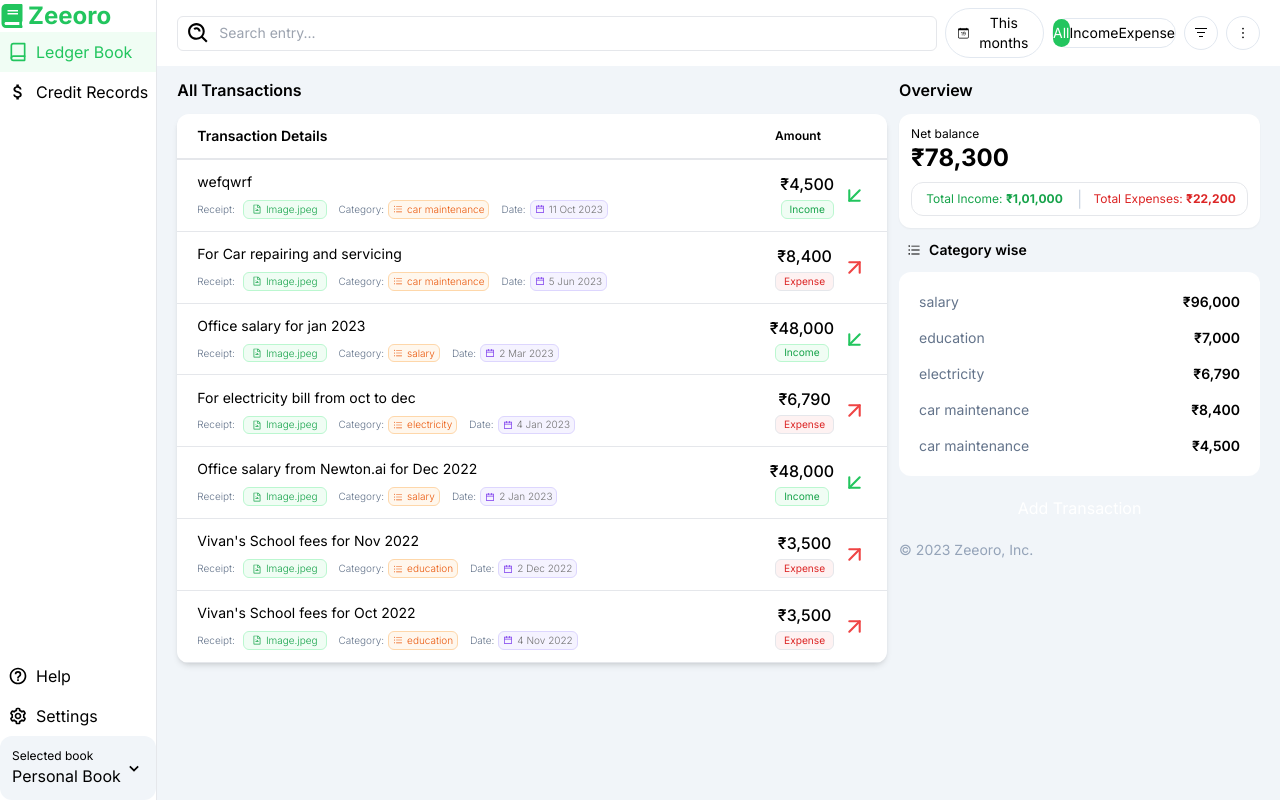
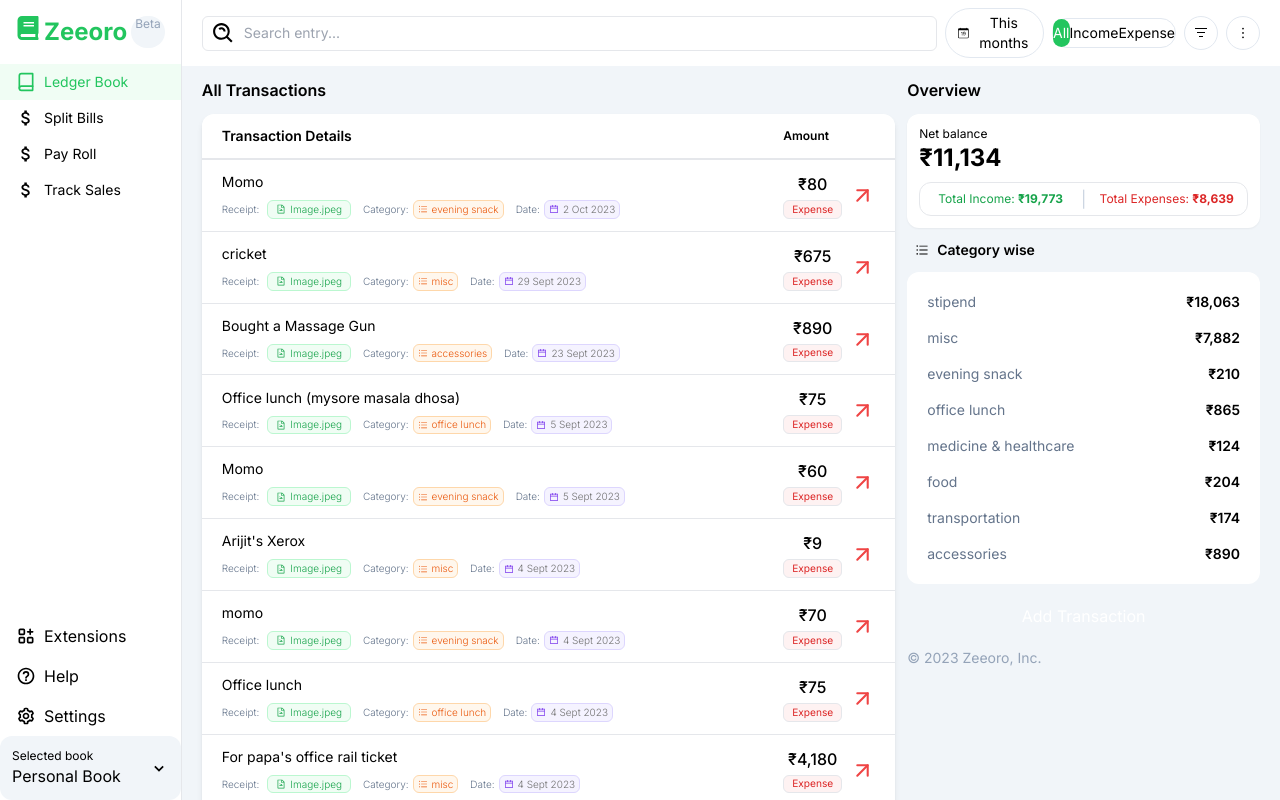
Before and after one commit to ginneeipg/KhataBook-Boilerplate-, a Next.js app: page /ledgerbook in a window 1280 px wide. Built offline with nearby package versions, Linux system fonts and the light colour scheme; data requests are answered from the project's data file.

Commit message:
Added Extension page

```diff
--- a/Components/LedgerBookNavBar/LedgerBookNavBar.tsx
+++ b/Components/LedgerBookNavBar/LedgerBookNavBar.tsx
@@ -1,4 +1,4 @@
-import React from "react";
+import React, { useState } from "react";
 import {
   AiOutlineMore,
   AiOutlinePrinter,
@@ -15,6 +15,14 @@ import {
   SelectValue,
 } from "@radix-ui/react-select";
 import { Portal } from "@radix-ui/react-dialog";
+import {
+  Popover,
+  PopoverContent,
+  PopoverTrigger,
+} from "@radix-ui/react-popover";
+import { Button, DayPicker } from "react-day-picker";
+import { CalendarIcon } from "lucide-react";
+import { Calendar } from "../ui/calendar";
 
 function LedgerBookNavBar({
   searchString,
@@ -35,7 +43,7 @@ function LedgerBookNavBar({
   filterDate: string;
   setFilterDate: any;
 }) {
-  console.log(filterDate);
+  const [selected, setSelected] = useState<Date | undefined>(new Date());
 
   return (
     <div className="flex-col flex  bg-white border-b sticky top-0 z-50  py-2 px-5 gap-2">
@@ -50,7 +58,23 @@ function LedgerBookNavBar({
             className="bg-transparent outline-none text-sm flex-1"
           />
         </div>
-        {filterDate === "Custom" && <div>130920</div>}
+        {filterDate === "Custom" && (
+          <Popover >
+            <PopoverTrigger>{selected?.toString()}</PopoverTrigger>
+            <PopoverContent   >
+              <Calendar
+                mode="single"
+                selected={selected}
+                onSelect={setSelected}
+                initialFocus
+                showOutsideDays={false}
+
+
+                fromDate={new Date()}
+              />
+            </PopoverContent>
+          </Popover>
+        )}
 
         <div
           className={`rounded-full  py-1 px-3 cursor-pointer border border-slate-200 bg-white flex flex-row items-center justify-between gap-2 `}
--- a/Components/SideBarMenu/SideBarMenu.tsx
+++ b/Components/SideBarMenu/SideBarMenu.tsx
@@ -2,10 +2,15 @@
 import { SideBarMenuType } from "@/types/SideBarMenuType";
 import Link from "next/link";
 import { usePathname } from "next/navigation";
-import { BiChevronDown, BiCog, BiHelpCircle } from "react-icons/bi";
+import {
+  BiChevronDown,
+  BiCog,
+  BiExtension,
+  BiHelpCircle,
+} from "react-icons/bi";
 import { FaBook } from "react-icons/fa";
 import { FiBook } from "react-icons/fi";
-import { GiNotebook } from "react-icons/gi";
+import { TbApps } from "react-icons/tb";
 import { MdOutlineAttachMoney } from "react-icons/md";
 
 function SideBarMenu() {
@@ -22,7 +27,7 @@ function SideBarMenu() {
       link: "/ledgerbook",
     },
     {
-      title: "Credit Records",
+      title: "Split Bills",
       icon: (
         <>
           <MdOutlineAttachMoney size={20} />
@@ -30,15 +35,37 @@ function SideBarMenu() {
       ),
       link: "/credit-record",
     },
+    {
+      title: "Pay Roll",
+      icon: (
+        <>
+          <MdOutlineAttachMoney size={20} />
+        </>
+      ),
+      link: "/pay-roll",
+    },
+    {
+      title: "Track Sales",
+      icon: (
+        <>
+          <MdOutlineAttachMoney size={20} />
+        </>
+      ),
+      link: "/pay-roll",
+    },
   ];
 
   return (
     <div className="flex-col flex min-h-screen border-r text-neutral-700 min-w-[16rem]">
       {/* Logo */}
-      <div className=" text-2xl  text-green-500 flex flex-row items-center p-4 gap-1">
+      <div className=" text-2xl  text-green-500 flex flex-row items-baseline p-4 gap-1">
         <FaBook />
 
         <span className="font-bold italic ">Zeeoro</span>
+        <span className="text-xs text-slate-400 bg-slate-100 px-1 py-0.5  rounded-full">
+          {" "}
+          Beta
+        </span>
       </div>
 
       {/* Menu */}
@@ -46,7 +73,7 @@ function SideBarMenu() {
         {sidebarMenuList.map((menuItem) => (
           <Link key={menuItem?.link} href={menuItem?.link}>
             <div
-              className={`flex flex-row border-l-4 items-center px-4  gap-2 hover:bg-neutral-100/40 p-2 ${
+              className={`flex flex-row border-l-4 items-center px-4 text-sm  gap-2 hover:bg-neutral-100/40 p-2 ${
                 pathname === menuItem?.link
                   ? "text-green-500   border-green-500 bg-green-50"
                   : " border-white"
@@ -60,6 +87,20 @@ function SideBarMenu() {
       </div>
 
       <div className="my-auto" />
+      <Link href={"/extensions"}>
+        <div
+          className={`flex flex-row items-center px-4 border-l-4  gap-2 hover:bg-neutral-100/40 p-2 ${
+            pathname === "/extensions"
+              ? "text-green-500   border-green-500 bg-green-50"
+              : " border-white"
+          }`}
+        >
+          <span>
+            <TbApps size={20} />
+          </span>
+          {"Extensions"}
+        </div>
+      </Link>
 
       <Link href={"/help"}>
         <div
--- a/Components/SideSheet/AddTransactionSheet.tsx
+++ b/Components/SideSheet/AddTransactionSheet.tsx
@@ -119,6 +119,10 @@ function SidebarSheet({ open, setOpen }: { open: boolean; setOpen: any }) {
                   mode="single"
                   selected={date}
                   onSelect={setDate}
+                  disabled={(date) =>
+                    date > new Date() || date < new Date("1900-01-01")
+                  }
+
                   initialFocus
                   showOutsideDays={false}
                 />
--- a/Data/db.json
+++ b/Data/db.json
@@ -2,77 +2,277 @@
   "transaction": [
     {
       "type": "income",
-      "amount": 48000,
-      "description": "Office salary from Newton.ai for Dec 2022",
-      "categories": "salary",
-      "date": 1672684200000,
-      "id": 1
-    },
-    {
-      "type": "expense",
-      "amount": 3500,
-      "description": "Vivan's School fees for Oct 2022",
-      "categories": "education",
-      "date": 1667586600000,
+      "amount": 18063,
+      "description": "Rehook internship stipend",
+      "categories": "stipend",
+      "date": 1693506600000,
       "id": 2
     },
     {
       "type": "expense",
-      "amount": 3500,
-      "description": "Vivan's School fees for Nov 2022",
-      "categories": "education",
-      "date": 1670005800000,
+      "amount": 9,
+      "description": "Arijit's Xerox",
+      "categories": "misc",
+      "date": 1693852200000,
       "id": 3
     },
     {
       "type": "expense",
-      "amount": 6790,
-      "description": "For electricity bill from oct to dec",
-      "categories": "electricity",
-      "date": 1672857000000,
+      "amount": 70,
+      "description": "momo",
+      "categories": "evening snack",
+      "date": 1693852200000,
       "id": 4
     },
     {
-      "type": "income",
-      "amount": 48000,
-      "description": "Office salary for jan 2023",
-      "categories": "salary",
-      "date": 1677781800000,
+      "type": "expense",
+      "amount": 75,
+      "description": "Office lunch",
+      "categories": "office lunch",
+      "date": 1693852200000,
       "id": 5
     },
     {
       "type": "expense",
-      "amount": 8400,
-      "description": "For Car repairing and servicing ",
-      "categories": "car maintenance ",
-      "date": 1685989800000,
+      "amount": 4183,
+      "description": "For papa's office rail ticket  ",
+      "categories": "misc",
+      "date": 1693852200000,
       "id": 6
     },
     {
+      "type": "expense",
+      "amount": 130,
+      "description": "Office lunch",
+      "categories": "office lunch",
+      "date": 1693765800000,
+      "id": 7
+    },
+    {
+      "type": "expense",
+      "amount": 125,
+      "description": "Paid to Arijit for \nchicken (55) and egg fried rice (70)",
+      "categories": "misc",
+      "date": 1693765800000,
+      "id": 8
+    },
+    {
       "type": "income",
-      "amount": 4500,
-      "description": "wefqwrf",
-      "categories": "car maintenance",
-      "date": 1697049000000,
-      "id": 7
+      "amount": 100,
+      "description": "Received for Zomato order from arijit",
+      "categories": "misc",
+      "date": 1693593000000,
+      "id": 9
+    },
+    {
+      "type": "expense",
+      "amount": 550,
+      "description": "paid back to Arijit for paying my bill, when I didn't carry money.",
+      "categories": "misc",
+      "date": 1693593000000,
+      "id": 10
+    },
+    {
+      "type": "expense",
+      "amount": 124,
+      "description": "purchased syrup for myself",
+      "categories": "medicine & healthcare",
+      "date": 1693593000000,
+      "id": 11
+    },
+    {
+      "type": "expense",
+      "amount": 186,
+      "description": "paid for office lunch for me and Shailav Bhaiya ",
+      "categories": "office lunch",
+      "date": 1693506600000,
+      "id": 12
+    },
+    {
+      "type": "income",
+      "amount": 110,
+      "description": "paid back for office lunch from Shailav Bhaiya",
+      "categories": "food",
+      "date": 1693506600000,
+      "id": 13
+    },
+    {
+      "type": "income",
+      "amount": 500,
+      "description": "Received from Nilesh for paying wifi bill",
+      "categories": "misc",
+      "date": 1693506600000,
+      "id": 14
+    },
+    {
+      "type": "expense",
+      "amount": 472,
+      "description": "Paid Wifi fees for Home",
+      "categories": "misc",
+      "date": 1693506600000,
+      "id": 15
+    },
+    {
+      "type": "expense",
+      "amount": 70,
+      "description": "Paid to Prakash Bhaiya for office lunch.",
+      "categories": "office lunch",
+      "date": 1693420200000,
+      "id": 16
+    },
+    {
+      "type": "expense",
+      "amount": 77,
+      "description": "Paid to Rapido for transiting from Ram Kumari Didi's house on Rakhi.",
+      "categories": "transportation",
+      "date": 1693420200000,
+      "id": 17
+    },
+    {
+      "type": "expense",
+      "amount": 80,
+      "description": "Purchased chocolates and chips for Ram Kumari Didi's children",
+      "categories": "misc",
+      "date": 1693420200000,
+      "id": 18
+    },
+    {
+      "type": "expense",
+      "amount": 97,
+      "description": "Paid for Rapido to Ram Kumari Didi's house",
+      "categories": "transportation",
+      "date": 1693333800000,
+      "id": 19
+    },
+    {
+      "type": "expense",
+      "amount": 155,
+      "description": "Office lunch (Biryani)",
+      "categories": "office lunch",
+      "date": 1693333800000,
+      "id": 20
+    },
+    {
+      "type": "expense",
+      "amount": 99,
+      "description": "Office lunch (South meals)",
+      "categories": "office lunch",
+      "date": 1693247400000,
+      "id": 21
+    },
+    {
+      "type": "expense",
+      "amount": 188,
+      "description": "Purchase Cloth basket from Amazon. 99X2=188",
+      "categories": "misc",
+      "date": 1693161000000,
+      "id": 22
+    },
+    {
+      "type": "expense",
+      "amount": 55,
+      "description": "Purchased Bread for me and arijit. 55X2 =110 (Arijit paid 55)",
+      "categories": "food",
+      "date": 1693161000000,
+      "id": 23
+    },
+    {
+      "type": "expense",
+      "amount": 75,
+      "description": "Office lunch (Mysore masala dhosa)",
+      "categories": "office lunch",
+      "date": 1693161000000,
+      "id": 24
+    },
+    {
+      "type": "income",
+      "amount": 1000,
+      "description": "Received from Papa",
+      "categories": "misc",
+      "date": 1693161000000,
+      "id": 25
+    },
+    {
+      "type": "expense",
+      "amount": 39,
+      "description": "paid for breakfast (idli at Adigas)",
+      "categories": "food",
+      "date": 1693161000000,
+      "id": 26
+    },
+    {
+      "type": "expense",
+      "amount": 75,
+      "description": "Office lunch (mysore masala dhosa)",
+      "categories": "office lunch",
+      "date": 1693938600000,
+      "id": 27
+    },
+    {
+      "type": "expense",
+      "amount": 60,
+      "description": "Momo",
+      "categories": "evening snack",
+      "date": 1693938600000,
+      "id": 28
+    },
+    {
+      "type": "expense",
+      "amount": 890,
+      "description": "Bought a Massage Gun",
+      "categories": "accessories ",
+      "date": 1695493800000,
+      "id": 29
+    },
+    {
+      "type": "expense",
+      "amount": 675,
+      "description": "cricket",
+      "categories": "misc",
+      "date": 1696012200000,
+      "id": 30
+    },
+    {
+      "type": "expense",
+      "amount": 80,
+      "description": "Momo",
+      "categories": "evening snack",
+      "date": 1696271400000,
+      "id": 31
     }
   ],
   "categories": [
     {
-      "name": "salary",
+      "name": "office lunch",
       "id": 1
     },
     {
-      "name": "education",
+      "name": "stipend",
       "id": 2
     },
     {
-      "name": "electricity",
+      "name": "evening snack",
       "id": 3
     },
     {
-      "name": "car maintenance ",
+      "name": "misc",
       "id": 4
+    },
+    {
+      "name": "food",
+      "id": 5
+    },
+    {
+      "name": "medicine & healthcare",
+      "id": 6
+    },
+    {
+      "name": "transportation",
+      "id": 7
+    },
+    {
+      "name": "accessories ",
+      "id": 8
     }
   ],
   "credit_record": [
--- a/app/credit-record/page.tsx
+++ b/app/credit-record/page.tsx
@@ -16,6 +16,8 @@ function CreditRecord() {
   const [showAllTransactions, SetshowAllTransactions] = useState<boolean>(true);
 
   const [totalAmount, setTotalAmount] = useState<any[]>([]);
+  const tabList = ["People", "Group", ];
+  const [selectTabIndex, setSelectTabIndex] = useState<number>(0);
 
   useEffect(() => {
     getData();
@@ -80,7 +82,7 @@ function CreditRecord() {
       <div className="flex-col flex  bg-white w-1/3 border-r ">
         <div className="flex-col flex gap-3 p-3">
           <div className="flex flex-row justify-between">
-            <span className="font-bold text-xl">Credits</span>
+            <span className="font-bold text-xl">Split Bill </span>
           </div>
           <div className="flex-row flex  items-center justify-start gap-2 bg-slate-50 border p-2 rounded-md  ">
             <BiSearchAlt size={25} />
@@ -153,7 +155,21 @@ function CreditRecord() {
           </div>
         </div>
         {/* Customers */}
-        <span className="text-sm px-3 pb-3">People</span>
+        <div className="flex">
+          {tabList.map((tabMenu: string, index: number) => (
+            <button
+              key={index}
+              className={`text-sm px-3 pb-3 border-b-2 ${
+                index === selectTabIndex && "text-green-500 border-green-500"
+              }`}
+              onClick={() => setSelectTabIndex(index)}
+            >
+              {tabMenu}
+            </button>
+          ))}
+
+          <div className="border-b-2 flex-1"></div>
+        </div>
         <hr />
 
         <div className="flex-col flex  overflow-y-auto">
--- /dev/null
+++ b/app/extensions/page.tsx
@@ -0,0 +1,70 @@
+"use client";
+import React, { useState } from "react";
+import { AiOutlineMore } from "react-icons/ai";
+import { BiSearchAlt } from "react-icons/bi";
+
+import { TbApps } from "react-icons/tb";
+import { HiOutlineDownload, HiOutlineStar, HiStar } from "react-icons/hi";
+function Extensions() {
+  const [serachQuestionString, setSerachQuestionString] = useState<string>();
+
+  return (
+    <main className="flex flex-col">
+      {/* header */}
+      <div className="flex bg-white items-center justify-center gap-10 p-4">
+        <div
+          className={`flex flex-row items-center  gap-2 hover:bg-neutral-100/40  font-bold`}
+        >
+          <span>
+            <TbApps size={20} />
+          </span>
+          <span>{"Extensions"}</span>
+        </div>
+        {/* search bar */}
+        <div className="flex-row flex flex-grow items-center justify-start gap-2 bg-slate-400/10 border-slate-100 border shadow-sm  p-3 rounded-md  ">
+          <BiSearchAlt size={25} />
+          <input
+            type="text"
+            placeholder="What help do you want? Just write here"
+            value={serachQuestionString}
+            onChange={(e) => setSerachQuestionString(e.target.value)}
+            className="bg-transparent outline-none text-sm flex-1"
+          />
+        </div>
+        {/* trailing action button */}
+        <button className="border border-slate-300 p-2 rounded-full aspect-square">
+          <AiOutlineMore />
+        </button>
+      </div>
+      {/* Main Setion */}
+      <div className="px-5 pt-5 grid grid-cols-3">
+        {/* extension card */}
+
+        <div className="flex items-start bg-white border p-2  rounded-lg gap-2">
+          <div className="h-16 aspect-square bg-slate-100">INVT</div>
+          <div className="flex flex-col gap-1">
+            <span className="text-sm font-semibold">Inventory Tracker</span>
+            <span className="text-xs">Manage and Track Inventory at ease</span>
+            <div className="flex gap-1 items-center">
+              <HiOutlineDownload />
+              <span className="text-xs">12,435</span>
+              <span></span>
+
+              <HiStar />
+              <HiStar />
+              <HiStar />
+              <HiStar />
+              <HiOutlineStar />
+            </div>
+          </div>
+          <button className="px-4 flex items-center gap-1">
+            <HiOutlineDownload />
+            <span>Install</span>
+          </button>
+        </div>
+      </div>
+    </main>
+  );
+}
+
+export default Extensions;
--- a/app/ledgerbook/page.tsx
+++ b/app/ledgerbook/page.tsx
@@ -13,6 +13,7 @@ import {
   AiOutlineFileImage,
   AiOutlineUnorderedList,
 } from "react-icons/ai";
+import { amountWithComma } from "@/helperFunction/formater";
 
 function LeaderBook() {
   const [tabBarIndex, setTabBarIndex] = useState<string>("all");
@@ -257,9 +258,7 @@ function LeaderBook() {
                 <span className="text-xs font-normal">Net balance</span>
                 <span className="font-bold text-2xl">
                   ₹
-                  {new Intl.NumberFormat("en-IN", {
-                    maximumSignificantDigits: 3,
-                  }).format(
+                  {amountWithComma(
                     transactions
                       .filter((item: any) => item?.type === "income")
                       .reduce((accumulator: any, currentValue: any) => {
@@ -279,9 +278,7 @@ function LeaderBook() {
                   Total Income:{" "}
                   <b>
                     ₹
-                    {new Intl.NumberFormat("en-IN", {
-                      maximumSignificantDigits: 3,
-                    }).format(
+                    {amountWithComma(
                       transactions
                         .filter((item: any) => item?.type === "income")
                         .reduce((accumulator: any, currentValue: any) => {
@@ -295,9 +292,7 @@ function LeaderBook() {
                   Total Expenses:{" "}
                   <b>
                     ₹
-                    {new Intl.NumberFormat("en-IN", {
-                      maximumSignificantDigits: 3,
-                    }).format(
+                    {amountWithComma(
                       transactions
                         .filter((item: any) => item?.type === "expense")
                         .reduce((accumulator: any, currentValue: any) => {
@@ -324,9 +319,7 @@ function LeaderBook() {
 
                   <span className="font-semibold text-sm">
                     ₹
-                    {new Intl.NumberFormat("en-IN", {
-                      maximumSignificantDigits: 3,
-                    }).format(
+                    {amountWithComma(
                       transactions
                         .filter(
                           (item: any) => item?.categories === categoryItem
--- a/helperFunction/formater.ts
+++ b/helperFunction/formater.ts
@@ -1,5 +1,3 @@
 export function amountWithComma(amount: number) {
-  return Intl.NumberFormat("en-IN", {
-    maximumSignificantDigits: 3,
-  }).format(Math.abs(amount));
+  return Intl.NumberFormat("en-IN", {}).format(Math.abs(amount));
 }
```
